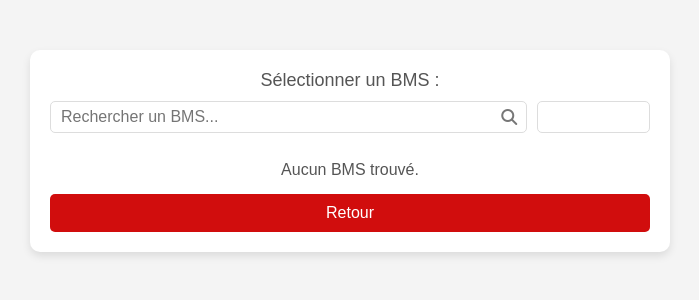
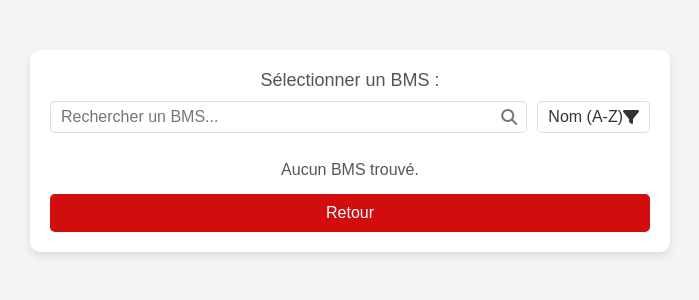
Before and after one commit to alexandreeustache/Export_journal_bms, a Flask app: page / in a window 1280 px wide. Shown: the part 216-516 px from the top of the page, without its empty margins (290-989 px from the left). Run offline with Flask 3, Linux system fonts and the light colour scheme; the visitor is signed in with stand-in values (Sample User, id 1); data that the repository does not hold is empty.

Commit message:
add filtrages 6

```diff
--- a/templates/index.html
+++ b/templates/index.html
@@ -60,9 +60,6 @@
             cursor: pointer;
             width: 100%;
             transition: background-color 0.3s;
-        }
-        button:hover {
-            background-color: rgb(169, 13, 13);
         }
         .form-container {
             text-align: center;
@@ -129,6 +126,7 @@
             white-space: nowrap;
             box-sizing: border-box;
             margin: 0; /* Supprime les marges qui pourraient causer des problèmes */
+            color: #333; /* Assure une couleur de texte visible */
         }
         .filter-menu {
             display: none;
@@ -148,6 +146,7 @@
         .filter-option {
             padding: 10px;
             cursor: pointer;
+            font-size: 13px;
         }
         .filter-option:hover {
             background-color: #f4f4f4;
@@ -204,7 +203,7 @@
                 <!-- Menu déroulant filtre avec icône -->
                 <div class="filter-dropdown">
                     <button type="button" class="filter-btn" onclick="toggleFilterMenu(event)">
-                        <span>Filtres</span>
+                        <span style="color: #333; font-weight: 500;">Filtres</span>
                         <i class="fas fa-filter"></i>
                     </button>
                     <div class="filter-menu" id="filterMenu">
@@ -323,12 +322,20 @@
 
             if (sortBy === 'name_asc') {
                 filterBtnText.innerHTML = 'Nom (A-Z)';
+                filterBtnText.style.color = '#333';
+                filterBtnText.style.fontWeight = '500';
             } else if (sortBy === 'name_desc') {
                 filterBtnText.innerHTML = 'Nom (Z-A)';
+                filterBtnText.style.color = '#333';
+                filterBtnText.style.fontWeight = '500';
             } else if (sortBy === 'recent') {
                 filterBtnText.innerHTML = 'Plus récent';
+                filterBtnText.style.color = '#333';
+                filterBtnText.style.fontWeight = '500';
             } else {
                 filterBtnText.innerHTML = 'Filtres';
+                filterBtnText.style.color = '#333';
+                filterBtnText.style.fontWeight = '500';
             }
         });
     </script>
```
